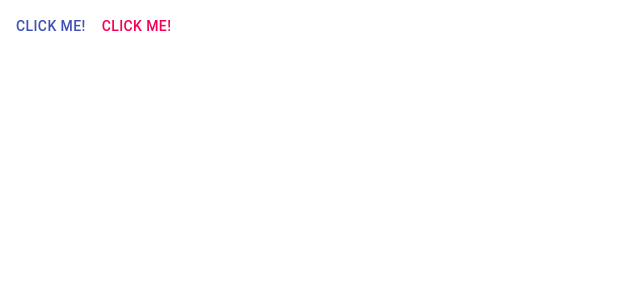
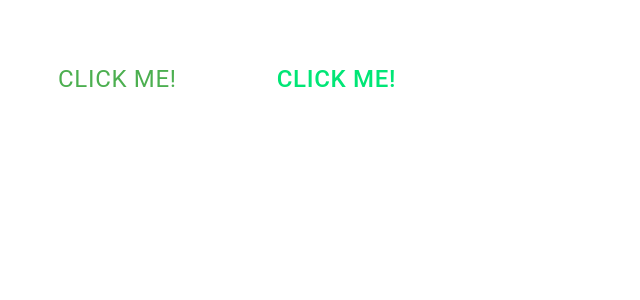
Before and after one commit to CodersCampTeam/learning-tool, a React (Create React App) app in the folder client/: page / in a window 1280 px wide. Shown: the top 300 px of the page, without its empty margins (0-640 px from the left). Built offline with nearby package versions, Linux system fonts and the light colour scheme.

Commit message:
[#62] emotion again

```diff
--- a/client/src/components/App.tsx
+++ b/client/src/components/App.tsx
@@ -1,18 +1,18 @@
 import React from 'react';
 import { Button } from '@material-ui/core';
-
+import StyledButton from './CustomButton/styles';
 
 
 const App = () => {
  return (
    <React.Fragment>
 
-      <Button color="primary">
+      <StyledButton test color="primary">
         Click me!
-      </Button>
-            <Button color="secondary">
+      </StyledButton>
+            <StyledButton color="secondary">
         Click me!
-      </Button>
+      </StyledButton>
 
       </React.Fragment>
   );
--- a/client/src/components/CustomButton/styles.tsx
+++ b/client/src/components/CustomButton/styles.tsx
@@ -2,16 +2,20 @@ import styled from '@emotion/styled'
 import { Button } from '@material-ui/core';
 import theme from '../../themes/theme';
 
-// const StyledButton = styled(Button)`
-// && {
-//   padding: 50px;
-//   font-size: 24px;
-//   border-radius: 4px;
-//   color: red;
-//   font-weight: bold;
-//   &:hover {
-//     color: white;
-//   }
-// `
+type StyledButtonProps = {
+  test?: any
+}
 
-//export default StyledButton;
+const StyledButton = styled(Button)`
+&& {
+  padding: 50px;
+  font-size: 24px;
+  border-radius: 4px;
+  font-weight: ${(props: StyledButtonProps) =>
+    props.test ? '400' : '500'};
+    &:hover {
+    color: white;
+  }
+`
+
+export default StyledButton;
--- a/client/src/index.tsx
+++ b/client/src/index.tsx
@@ -1,4 +1,4 @@
-import { ThemeProvider } from '@emotion/react';
+import { ThemeProvider } from '@material-ui/core';
 import React from 'react';
 import ReactDOM from 'react-dom';
 import App from './components/App';
--- a/client/src/themes/theme.tsx
+++ b/client/src/themes/theme.tsx
@@ -4,7 +4,7 @@ import  purple  from '@material-ui/core/colors/purple';
 
 const theme = createMuiTheme({
 palette: {
-    primary: purple,
+    primary: green,
     secondary: green
     },
 
```
